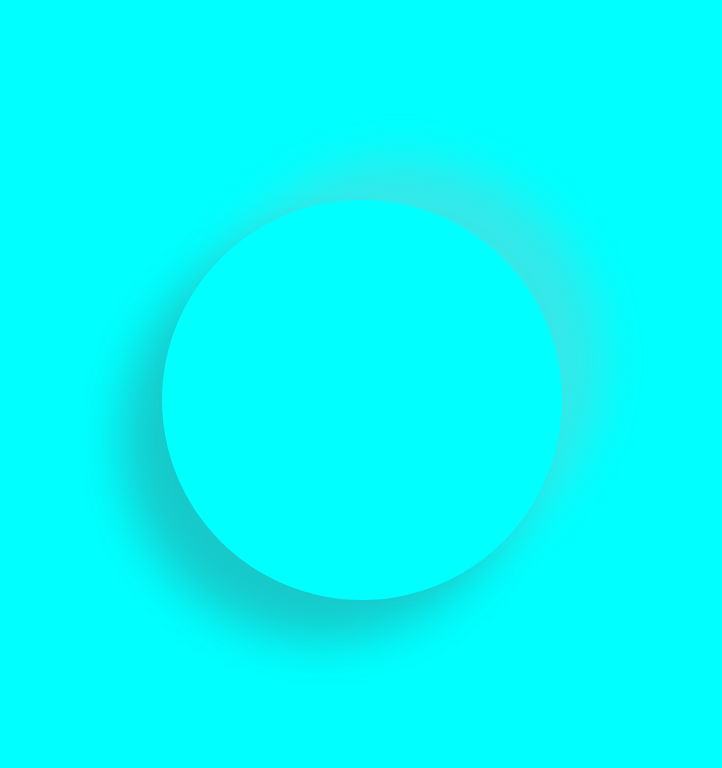
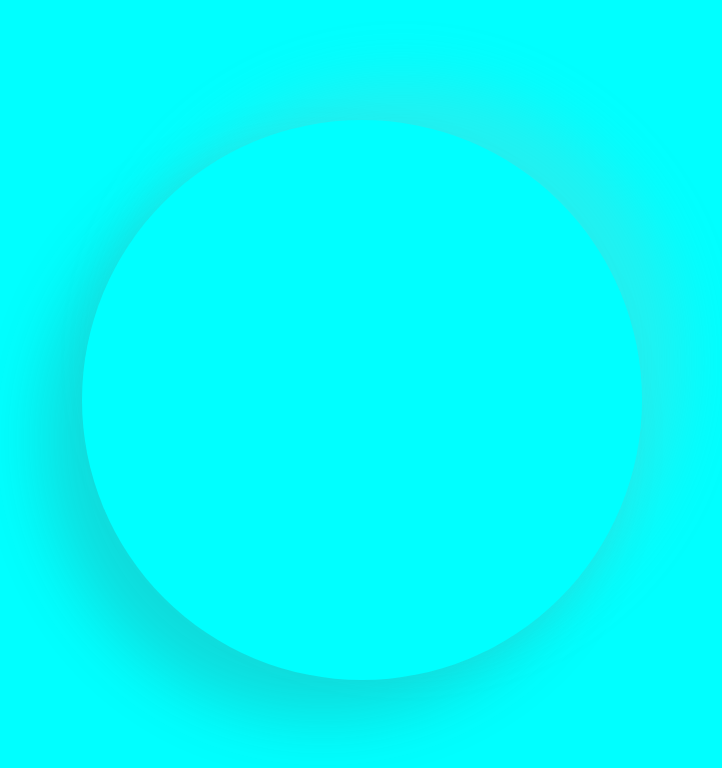
Before and after one commit to lorenzbaier/neumorphism, a plain HTML site: page index.html in a window 1280 px wide. Shown: the whole page, without its empty margins (278-1000 px from the left). Drawn offline with Linux system fonts and the light colour scheme.

Commit message:
changed control

```diff
--- a/index.html
+++ b/index.html
@@ -7,9 +7,9 @@
 
     <!--<input type="range" min="0" max="500" value="500" class="slider" id="radiusSlider">-->
 
-    <div class="main-shape circle center">
-        <div class="light-shape circle"> </div>
-        <div class="dark-shape circle"> </div>
+    <div class="main-shape shape center">
+        <div class="light-shape shape"> </div>
+        <div class="dark-shape shape"> </div>
     </div>
 
 </body>
--- a/script.js
+++ b/script.js
@@ -12,19 +12,21 @@ window.onload = function() {
 }
 
 function mouseControl(event) {
-    var percentage = event.clientX/document.body.clientWidth;
-    setBorderRadius("circle", percentage*50);
+    var pX = event.clientX/document.body.clientWidth;
+    var pY = event.clientY/document.body.clientHeight;
+    setBorderRadius("circle", pY*50);
+    setBackground(hslToHex(pX*360, 90, 40));
 }
 
 function setBorderRadius(className, radius) {
-    radius = radius
-    var toChange = Array.from(document.getElementsByClassName(className));
+  var root = document.documentElement;
+    root.style.setProperty("--border-radius", radius+"%");
+
+    /*var toChange = Array.from(document.getElementsByClassName(className));
 
     toChange.forEach(e => {
         e.style.borderRadius = radius + "%";
-    });
-
-    setBackground(hslToHex(radius*7.2, 100, 50));
+    });*/
 }
 
 function setBackground(bg) {
--- a/style.css
+++ b/style.css
@@ -1,5 +1,9 @@
 :root {
     --bg-color: aqua;
+    --blur: 2rem;
+    --offset: 7%;
+    --opacity: 20%;
+    --border-radius: 50%;
 }
 
 .background {
@@ -12,28 +16,28 @@
 
 .light-shape {
     background-color: hsl(0, 0%, 70%);
-    opacity: 30%;
-    filter: blur(1.5rem);
-    top: -10%;
-    left: 10%;
+    opacity: var(--opacity);
+    filter: blur(var(--blur));
+    top: calc(-1*var(--offset));
+    left: var(--offset);
     z-index: -2;
     position: absolute;
 }
 
 .dark-shape {
     background-color: hsl(0, 0%, 30%);
-    opacity: 30%;
-    filter: blur(1.5rem);
-    top: 10%;
-    left: -10%;
+    opacity: var(--opacity);
+    filter: blur(var(--blur));
+    top: var(--offset);
+    left: calc(-1*var(--offset));
     z-index: -1;
     position: absolute;
 }
 
-.circle {
-    width: 50vh;
-    height: 50vh;
-    border-radius: 50%;
+.shape {
+    width: min(70vw, 70vh);
+    height: min(70vw, 70vh);
+    border-radius: var(--border-radius);
 }
 
 .center {
```
